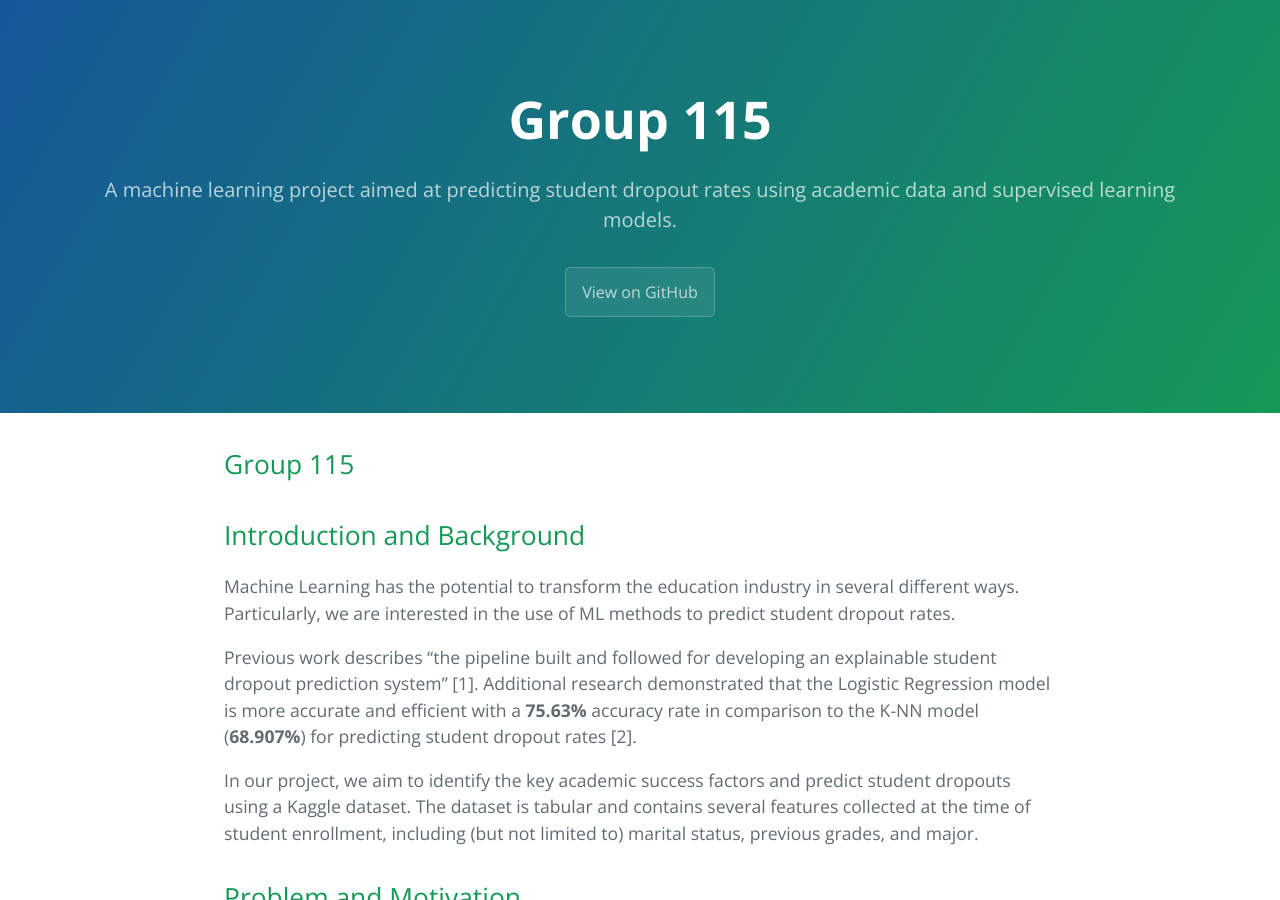
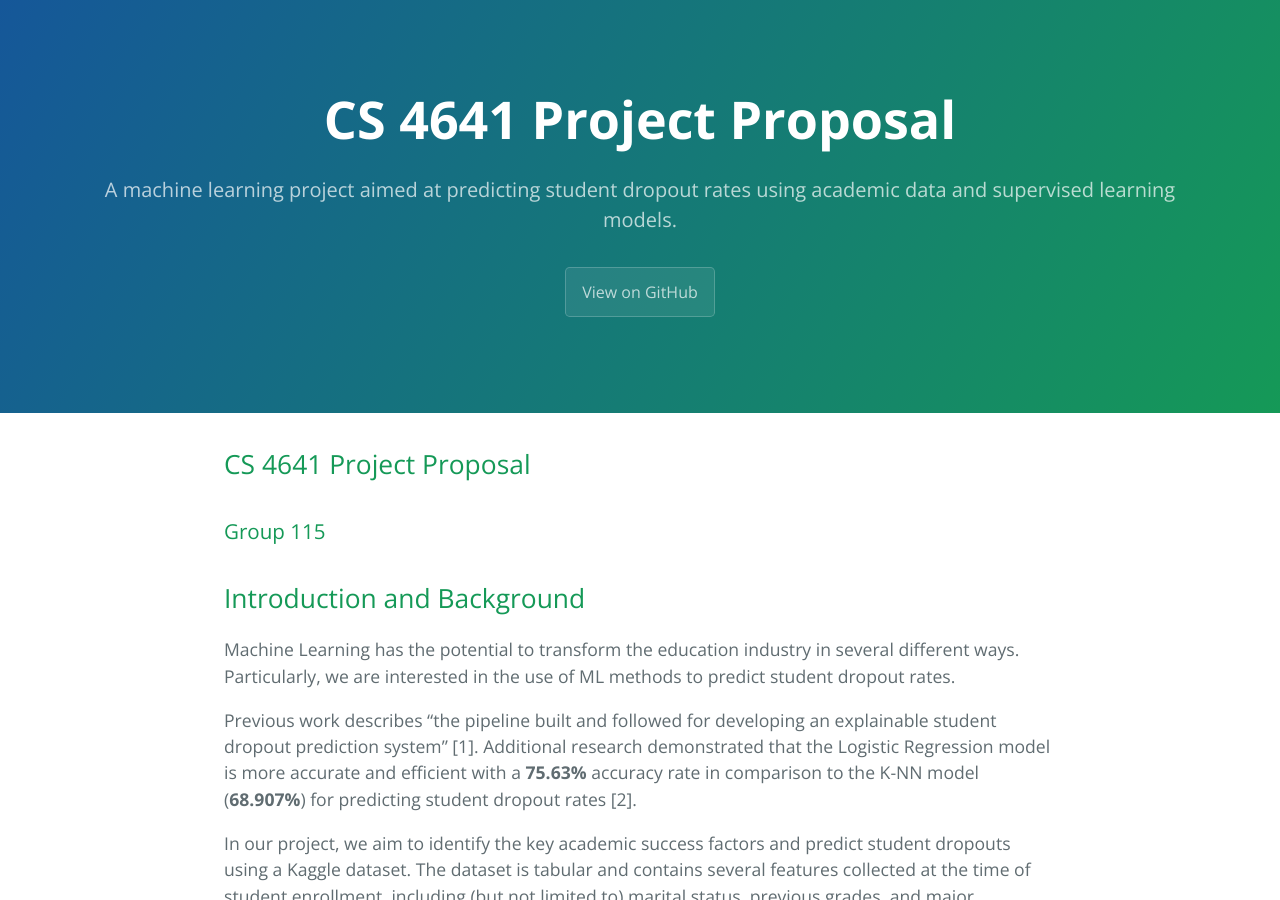
Before and after one commit to russjm/CS4641, a Jekyll site: the page built from index.md, in a window 1280 px wide and 900 px high. Built offline with Jekyll 4.4.1, drawn with Linux system fonts in a browser that asks for light colours; our own code applies the rules of GitHub Pages for plain Markdown files.

Commit message:
Fix the header

```diff
--- a/index.md
+++ b/index.md
@@ -2,7 +2,9 @@
 layout: default
 ---
 
-## Group 115
+## CS 4641 Project Proposal
+
+### Group 115
 
 ## Introduction and Background
 
```
